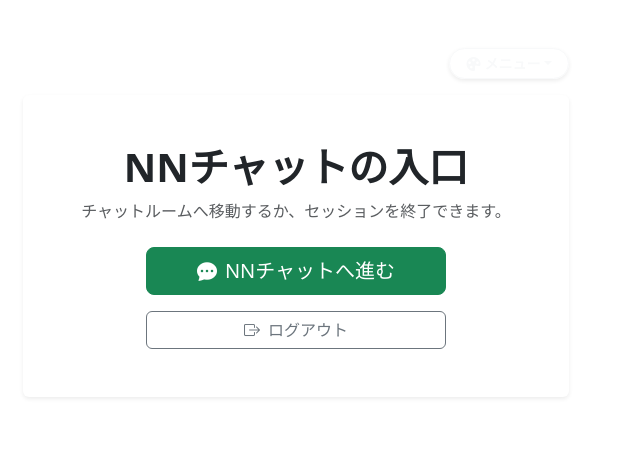
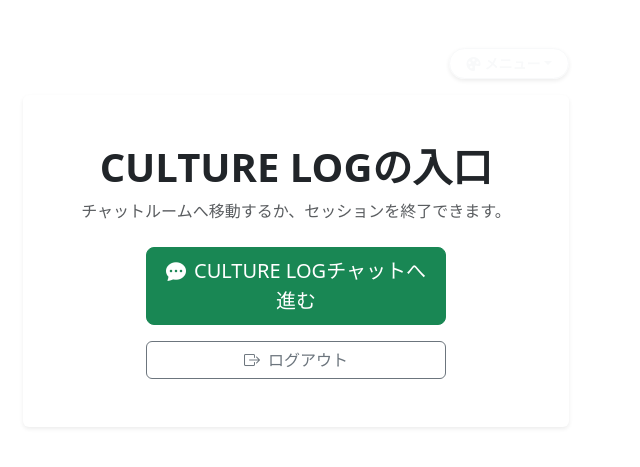
Before and after one commit to Takao1105/culture-log, a Node project: template views/toppage.pug in a window 1280 px wide. Shown: the top 467 px of the page, without its empty margins (344-984 px from the left). Run offline with Node 20 templates, Linux system fonts and the light colour scheme; the template is opened without the code that fills it, so the values that code supplies are empty.

Commit message:
toppage.pugを修正

```diff
--- a/views/toppage.pug
+++ b/views/toppage.pug
@@ -38,13 +38,13 @@ html(lang="ja")
           //- メインカード
           .card.shadow-sm.border-0
             .card-body.p-4.p-md-5.text-center
-              h1.fw-bold.mb-2 NNチャットの入口
+              h1.fw-bold.mb-2 CULTURE LOGの入口
               p.mb-4(class=currentTheme === 'light' ? 'text-dark opacity-75' : 'text-body-secondary')
                 | チャットルームへ移動するか、セッションを終了できます。
               .d-grid.gap-3.col-sm-8.mx-auto
                 a.btn.btn-success.btn-lg(href="/posts")
                   i.bi.bi-chat-dots-fill.me-2
-                  | NNチャットへ進む
+                  | CULTURE LOGチャットへ進む
                 a.btn.btn-outline-secondary(href="/logout")
                   i.bi.bi-box-arrow-right.me-2
                   | ログアウト
```
